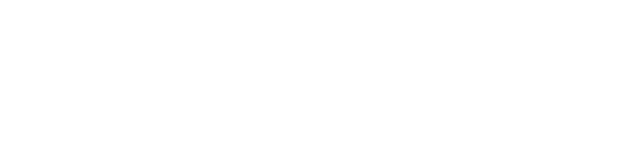
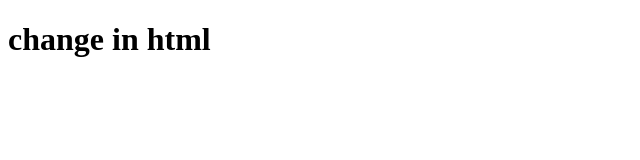
Before and after one commit to ad850/temp, a plain HTML site: page index.html in a window 1280 px wide. Shown: the whole page, without its empty margins (0-640 px from the left). Drawn offline with Linux system fonts and the light colour scheme.

Commit message:
add in html

```diff
--- a/index.html
+++ b/index.html
@@ -8,5 +8,7 @@
 </head>
 <body>
 
+    <h1>change in html</h1>
+
 </body>
 </html>
```
